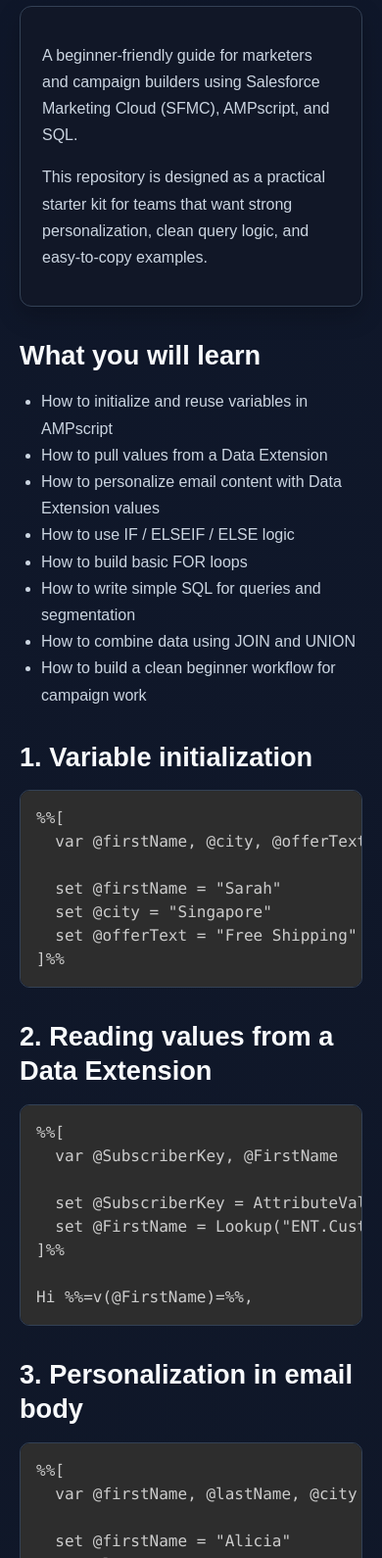
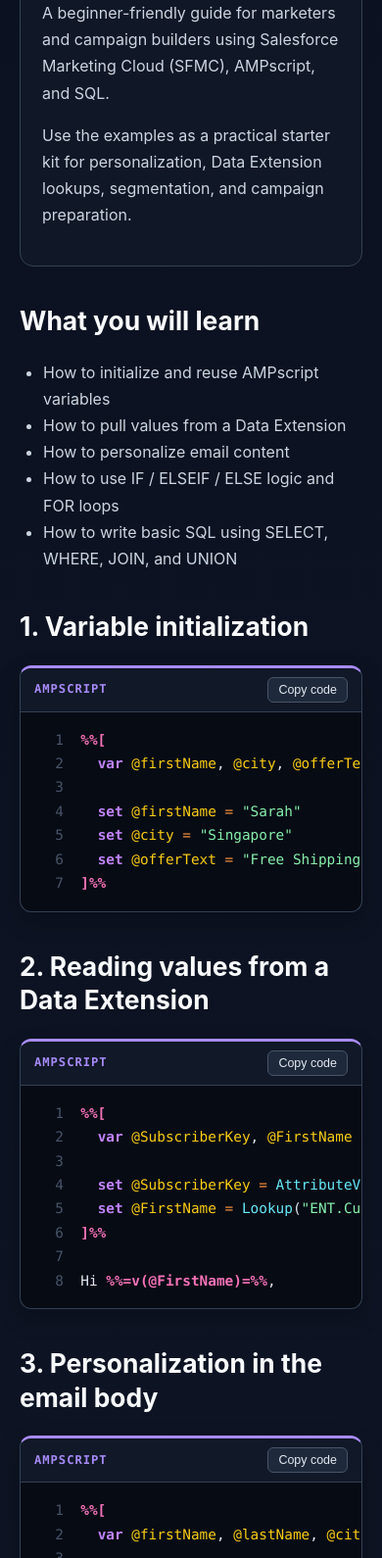
Before and after one commit to kenxavierr/markops-builder-guide, a plain HTML site: page docs/index.html in a window 390 px wide. Shown: the part 228-1818 px from the top of the page at 98% size. Drawn offline with nearby package versions, Linux system fonts and the light colour scheme.

Commit message:
Polish code reference preview with custom syntax colors, line numbers, language styling, and copy buttons

```diff
--- a/docs/index.html
+++ b/docs/index.html
@@ -4,143 +4,116 @@
   <meta charset="UTF-8" />
   <meta name="viewport" content="width=device-width, initial-scale=1.0" />
   <title>MarkOps Builder Guide</title>
-  <link rel="stylesheet" href="https://cdnjs.cloudflare.com/ajax/libs/prism/1.29.0/themes/prism-tomorrow.min.css" />
   <style>
     :root {
-      --bg: #0f172a;
+      --bg: #0b1120;
       --panel: #111827;
-      --panel-soft: #1f2937;
       --text: #e5e7eb;
-      --muted: #cbd5e1;
-      --accent: #38bdf8;
-      --accent-2: #34d399;
+      --muted: #94a3b8;
       --border: #334155;
-      --code: #0b1120;
+      --amp-accent: #a78bfa;
+      --sql-accent: #38bdf8;
+      --code: #070b14;
     }
 
     * { box-sizing: border-box; }
+    html { scroll-behavior: smooth; }
     body {
       margin: 0;
-      font-family: Arial, Helvetica, sans-serif;
-      background: linear-gradient(180deg, #0f172a 0%, #111827 100%);
+      font-family: Inter, ui-sans-serif, system-ui, -apple-system, BlinkMacSystemFont, "Segoe UI", sans-serif;
+      background: linear-gradient(180deg, var(--bg) 0%, #111827 100%);
       color: var(--text);
       line-height: 1.7;
     }
 
-    .container {
-      max-width: 1100px;
-      margin: 0 auto;
-      padding: 40px 20px 80px;
-    }
+    .container { max-width: 1120px; margin: 0 auto; padding: 40px 20px 80px; }
+    h1, h2 { color: #f8fafc; line-height: 1.3; }
+    h1 { font-size: clamp(2rem, 5vw, 3.2rem); margin: 12px 0; }
+    h2 { font-size: 1.65rem; margin-top: 38px; }
+    p, li { color: #cbd5e1; }
+    a { color: #7dd3fc; text-decoration: none; }
+    a:hover { text-decoration: underline; }
+    .tag { display: inline-block; color: #7dd3fc; background: #082f49; border: 1px solid #075985; border-radius: 999px; padding: 5px 12px; font-size: .8rem; font-weight: 700; }
+    .card { background: rgba(17,24,39,.9); border: 1px solid var(--border); border-radius: 14px; padding: 22px; margin: 20px 0; }
 
-    h1, h2, h3 {
-      color: #f8fafc;
-      margin-top: 32px;
-      margin-bottom: 16px;
-      line-height: 1.3;
-    }
+    .code-card { margin: 22px 0; border: 1px solid var(--border); border-radius: 12px; overflow: hidden; background: var(--code); box-shadow: 0 10px 25px rgba(0,0,0,.18); }
+    .code-card.ampscript { border-top: 3px solid var(--amp-accent); }
+    .code-card.sql { border-top: 3px solid var(--sql-accent); }
+    .code-toolbar { display: flex; align-items: center; justify-content: space-between; gap: 12px; padding: 9px 14px; background: #111827; border-bottom: 1px solid var(--border); }
+    .code-label { font: 700 .76rem/1.2 ui-monospace, SFMono-Regular, Menlo, Consolas, monospace; letter-spacing: .08em; text-transform: uppercase; }
+    .ampscript .code-label { color: var(--amp-accent); }
+    .sql .code-label { color: var(--sql-accent); }
+    .copy-button { cursor: pointer; border: 1px solid #475569; border-radius: 6px; padding: 5px 10px; color: #e2e8f0; background: #1e293b; font-size: .78rem; }
+    .copy-button:hover { background: #334155; }
+    .code-scroll { overflow-x: auto; }
+    pre { margin: 0; padding: 16px 18px; min-width: max-content; color: #e2e8f0; font: .9rem/1.7 "SFMono-Regular", Consolas, "Liberation Mono", monospace; counter-reset: line; }
+    .code-line { display: block; min-height: 1.7em; }
+    .code-line::before { counter-increment: line; content: counter(line); display: inline-block; width: 3ch; margin-right: 2ch; color: #475569; text-align: right; user-select: none; }
 
-    h1 { font-size: 2.4rem; }
-    h2 { font-size: 1.7rem; }
-    h3 { font-size: 1.2rem; }
+    /* AMPscript syntax colors: purple keywords, yellow variables, green strings, blue functions. */
+    .tok-keyword { color: #c084fc; font-weight: 700; }
+    .tok-variable { color: #facc15; }
+    .tok-string { color: #86efac; }
+    .tok-function { color: #67e8f9; }
+    .tok-comment { color: #64748b; font-style: italic; }
+    .tok-delimiter { color: #f472b6; font-weight: 700; }
+    .tok-operator { color: #fb923c; }
+    /* SQL has a blue identity while retaining shared token colors. */
+    .sql .tok-keyword { color: #60a5fa; }
+    .sql .tok-function { color: #22d3ee; }
+    .sql .tok-comment { color: #64748b; }
 
-    p, li {
-      color: var(--muted);
-      font-size: 1rem;
-    }
-
-    a {
-      color: var(--accent);
-      text-decoration: none;
-    }
-
-    a:hover { text-decoration: underline; }
-
-    .card {
-      background: rgba(17, 24, 39, 0.95);
-      border: 1px solid var(--border);
-      border-radius: 12px;
-      padding: 20px 22px;
-      margin: 18px 0;
-      box-shadow: 0 10px 24px rgba(0,0,0,0.22);
-    }
-
-    pre {
-      background: var(--code);
-      border: 1px solid var(--border);
-      border-radius: 10px;
-      overflow-x: auto;
-      padding: 18px;
-      margin-top: 16px;
-      margin-bottom: 18px;
-    }
-
-    code {
-      font-family: "Consolas", "Courier New", monospace;
-      font-size: 0.92rem;
-    }
-
-    ul, ol {
-      padding-left: 22px;
-    }
-
-    .tag {
-      display: inline-block;
-      margin-bottom: 8px;
-      background: rgba(56, 189, 248, 0.15);
-      color: var(--accent);
-      border: 1px solid rgba(56, 189, 248, 0.3);
-      border-radius: 999px;
-      padding: 6px 12px;
-      font-size: 0.8rem;
-      font-weight: bold;
-      letter-spacing: 0.02em;
-    }
+    ul, ol { padding-left: 24px; }
+    footer { margin-top: 48px; color: var(--muted); font-size: .9rem; }
   </style>
 </head>
 <body>
-  <div class="container">
+  <main class="container">
     <span class="tag">SFMC • AMPscript • SQL</span>
     <h1>MarkOps Builder Guide</h1>
-
     <div class="card">
       <p>A beginner-friendly guide for marketers and campaign builders using Salesforce Marketing Cloud (SFMC), AMPscript, and SQL.</p>
-      <p>This repository is designed as a practical starter kit for teams that want strong personalization, clean query logic, and easy-to-copy examples.</p>
+      <p>Use the examples as a practical starter kit for personalization, Data Extension lookups, segmentation, and campaign preparation.</p>
     </div>
 
     <h2>What you will learn</h2>
     <ul>
-      <li>How to initialize and reuse variables in AMPscript</li>
+      <li>How to initialize and reuse AMPscript variables</li>
       <li>How to pull values from a Data Extension</li>
-      <li>How to personalize email content with Data Extension values</li>
-      <li>How to use IF / ELSEIF / ELSE logic</li>
-      <li>How to build basic FOR loops</li>
-      <li>How to write simple SQL for queries and segmentation</li>
-      <li>How to combine data using JOIN and UNION</li>
-      <li>How to build a clean beginner workflow for campaign work</li>
+      <li>How to personalize email content</li>
+      <li>How to use IF / ELSEIF / ELSE logic and FOR loops</li>
+      <li>How to write basic SQL using SELECT, WHERE, JOIN, and UNION</li>
     </ul>
 
     <h2>1. Variable initialization</h2>
-    <pre><code class="language-ampscript">%%[
+    <div class="code-card ampscript">
+      <div class="code-toolbar"><span class="code-label">AMPscript</span><button class="copy-button" type="button">Copy code</button></div>
+      <div class="code-scroll"><pre class="source-code">%%[
   var @firstName, @city, @offerText
 
   set @firstName = "Sarah"
   set @city = "Singapore"
   set @offerText = "Free Shipping"
-]%%</code></pre>
+]%%</pre></div>
+    </div>
 
     <h2>2. Reading values from a Data Extension</h2>
-    <pre><code class="language-ampscript">%%[
+    <div class="code-card ampscript">
+      <div class="code-toolbar"><span class="code-label">AMPscript</span><button class="copy-button" type="button">Copy code</button></div>
+      <div class="code-scroll"><pre class="source-code">%%[
   var @SubscriberKey, @FirstName
 
   set @SubscriberKey = AttributeValue("SubscriberKey")
   set @FirstName = Lookup("ENT.CustomerMaster","FirstName","SubscriberKey",@SubscriberKey)
 ]%%
 
-Hi %%=v(@FirstName)=%%,</code></pre>
+Hi %%=v(@FirstName)=%%,</pre></div>
+    </div>
 
-    <h2>3. Personalization in email body</h2>
-    <pre><code class="language-ampscript">%%[
+    <h2>3. Personalization in the email body</h2>
+    <div class="code-card ampscript">
+      <div class="code-toolbar"><span class="code-label">AMPscript</span><button class="copy-button" type="button">Copy code</button></div>
+      <div class="code-scroll"><pre class="source-code">%%[
   var @firstName, @lastName, @city
 
   set @firstName = "Alicia"
@@ -150,10 +123,13 @@
 
 Hi %%=v(@firstName)=%% %%=v(@lastName)=%%,
 
-We have a special offer for customers in %%=v(@city)=%%.</code></pre>
+We have a special offer for customers in %%=v(@city)=%%.</pre></div>
+    </div>
 
     <h2>4. IF / ELSEIF / ELSE logic</h2>
-    <pre><code class="language-ampscript">%%[
+    <div class="code-card ampscript">
+      <div class="code-toolbar"><span class="code-label">AMPscript</span><button class="copy-button" type="button">Copy code</button></div>
+      <div class="code-scroll"><pre class="source-code">%%[
   var @customerTier
   set @customerTier = "Silver"
 ]%%
@@ -166,10 +142,13 @@
   Bronze member pricing is active.
 %%[ else ]%%
   Standard pricing applies.
-%%[ endif ]%%</code></pre>
+%%[ endif ]%%</pre></div>
+    </div>
 
     <h2>5. FOR loops</h2>
-    <pre><code class="language-ampscript">%%[
+    <div class="code-card ampscript">
+      <div class="code-toolbar"><span class="code-label">AMPscript</span><button class="copy-button" type="button">Copy code</button></div>
+      <div class="code-scroll"><pre class="source-code">%%[
   var @i
 
   for @i = 1 to 3 do
@@ -177,20 +156,26 @@
   Item %%=v(@i)=%%&lt;br&gt;
 %%[
   next @i
-]%%</code></pre>
+]%%</pre></div>
+    </div>
 
-    <h2>6. SQL select example</h2>
-    <pre><code class="language-sql">SELECT
+    <h2>6. SQL SELECT and filtering</h2>
+    <div class="code-card sql">
+      <div class="code-toolbar"><span class="code-label">SQL</span><button class="copy-button" type="button">Copy code</button></div>
+      <div class="code-scroll"><pre class="source-code">SELECT
   SubscriberKey,
   EmailAddress,
   FirstName,
   LastName
 FROM ent.CustomerMaster
 WHERE IsActive = 1
-ORDER BY FirstName ASC</code></pre>
+ORDER BY FirstName ASC</pre></div>
+    </div>
 
-    <h2>7. SQL JOIN example</h2>
-    <pre><code class="language-sql">SELECT
+    <h2>7. SQL JOIN</h2>
+    <div class="code-card sql">
+      <div class="code-toolbar"><span class="code-label">SQL</span><button class="copy-button" type="button">Copy code</button></div>
+      <div class="code-scroll"><pre class="source-code">SELECT
   c.SubscriberKey,
   c.EmailAddress,
   c.FirstName,
@@ -198,10 +183,13 @@
   o.TotalAmount
 FROM ent.CustomerMaster c
 LEFT JOIN ent.CustomerOrders o
-  ON c.SubscriberKey = o.SubscriberKey</code></pre>
+  ON c.SubscriberKey = o.SubscriberKey</pre></div>
+    </div>
 
-    <h2>8. SQL UNION example</h2>
-    <pre><code class="language-sql">SELECT
+    <h2>8. SQL UNION</h2>
+    <div class="code-card sql">
+      <div class="code-toolbar"><span class="code-label">SQL</span><button class="copy-button" type="button">Copy code</button></div>
+      <div class="code-scroll"><pre class="source-code">SELECT
   SubscriberKey,
   EmailAddress,
   FirstName,
@@ -215,15 +203,15 @@
   EmailAddress,
   FirstName,
   Country
-FROM ent.Customers_Malaysia</code></pre>
+FROM ent.Customers_Malaysia</pre></div>
+    </div>
 
     <h2>Best practices</h2>
     <ul>
-      <li>Use clear variable names</li>
-      <li>Test AMPscript in preview before send</li>
-      <li>Check exact Data Extension field names</li>
-      <li>Filter early in SQL</li>
-      <li>Use UNION ALL when duplicates are acceptable</li>
+      <li>Use clear variable names and exact Data Extension field names.</li>
+      <li>Test AMPscript in preview before sending.</li>
+      <li>Filter early in SQL to reduce the audience and query workload.</li>
+      <li>Use UNION ALL when duplicate rows are acceptable.</li>
     </ul>
 
     <h2>Additional docs</h2>
@@ -235,14 +223,57 @@
       <li><a href="../guide/copy-paste-kit.md">Copy-Paste Kit</a></li>
     </ul>
 
-    <p><strong>Repository:</strong> <a href="https://github.com/kenxavierr/markops-builder-guide">https://github.com/kenxavierr/markops-builder-guide</a></p>
-    <p><strong>Preview:</strong> <a href="https://kenxavierr.github.io/markops-builder-guide/">https://kenxavierr.github.io/markops-builder-guide/</a></p>
-  </div>
+    <footer>
+      Repository: <a href="https://github.com/kenxavierr/markops-builder-guide">github.com/kenxavierr/markops-builder-guide</a>
+    </footer>
+  </main>
 
-  <script src="https://cdnjs.cloudflare.com/ajax/libs/prism/1.29.0/components/prism-core.min.js"></script>
-  <script src="https://cdnjs.cloudflare.com/ajax/libs/prism/1.29.0/plugins/autoloader/prism-autoloader.min.js"></script>
   <script>
-    Prism.plugins.autoloader.languages_path = 'https://cdnjs.cloudflare.com/ajax/libs/prism/1.29.0/components/';
+    const ampKeywords = /^(var|set|if|then|elseif|else|endif|for|to|do|next|and|or|not)$/i;
+    const sqlKeywords = /^(SELECT|FROM|WHERE|AND|OR|AS|LEFT|RIGHT|INNER|OUTER|JOIN|ON|UNION|ALL|ORDER|BY|ASC|DESC|TOP|IS|NOT|NULL|IN|LIKE)$/i;
+    const functions = /^(AttributeValue|Lookup|LookupRows|RowCount|Row|Field|v)$/i;
+
+    function escapeHtml(value) {
+      return value.replace(/&/g, '&amp;').replace(/</g, '&lt;').replace(/>/g, '&gt;').replace(/"/g, '&quot;');
+    }
+
+    function tokenize(source, type) {
+      const tokenPattern = /(\/\*[\s\S]*?\*\/|--[^\n]*|%%\[|\]%%|%%=[\s\S]*?=%%|"(?:\\.|[^"\\])*"|'(?:\\.|[^'\\])*'|@[A-Za-z_][\w]*|\b[A-Za-z_][\w]*\b|==|!=|<=|>=|=|\+|-|\*|\/)/g;
+      let html = '';
+      let cursor = 0;
+      let match;
+      while ((match = tokenPattern.exec(source)) !== null) {
+        html += escapeHtml(source.slice(cursor, match.index));
+        const token = match[0];
+        let className = '';
+        if (/^\/\*|^--/.test(token)) className = 'tok-comment';
+        else if (/^%%\[|^\]%%|^%%=/.test(token)) className = 'tok-delimiter';
+        else if (/^%%=/.test(token)) className = 'tok-delimiter';
+        else if (/^@/.test(token)) className = 'tok-variable';
+        else if (/^['"]/.test(token)) className = 'tok-string';
+        else if (functions.test(token)) className = 'tok-function';
+        else if ((type === 'sql' ? sqlKeywords : ampKeywords).test(token)) className = 'tok-keyword';
+        else if (/^(==|!=|<=|>=|=|\+|-|\*|\/)$/.test(token)) className = 'tok-operator';
+        html += className ? `<span class="${className}">${escapeHtml(token)}</span>` : escapeHtml(token);
+        cursor = match.index + token.length;
+      }
+      return html + escapeHtml(source.slice(cursor));
+    }
+
+    document.querySelectorAll('.code-card').forEach((card) => {
+      const pre = card.querySelector('.source-code');
+      const source = pre.textContent.replace(/\n$/, '');
+      const type = card.classList.contains('sql') ? 'sql' : 'ampscript';
+      pre.innerHTML = tokenize(source, type).split('\n').map(line => `<span class="code-line">${line || '&nbsp;'}</span>`).join('');
+
+      card.querySelector('.copy-button').addEventListener('click', async (event) => {
+        await navigator.clipboard.writeText(source);
+        const button = event.currentTarget;
+        const original = button.textContent;
+        button.textContent = 'Copied!';
+        setTimeout(() => { button.textContent = original; }, 1400);
+      });
+    });
   </script>
 </body>
 </html>
```
